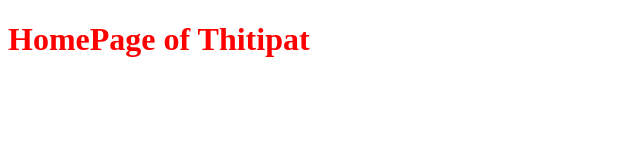
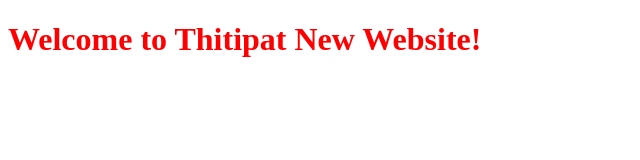
Before and after one commit to HanniIsMyGF/git-local-remote, a plain HTML site: page index.html in a window 1280 px wide. Shown: the whole page, without its empty margins (0-640 px from the left). Drawn offline with Linux system fonts and the light colour scheme.

Commit message:
Local change: Edit Message Welcome

```diff
--- a/index.html
+++ b/index.html
@@ -7,6 +7,6 @@
     <title>Document</title>
 </head>
 <body>
-    <h1>HomePage of Thitipat</h1>
+    <h1>Welcome to Thitipat New Website!</h1>
 </body>
 </html>
```
